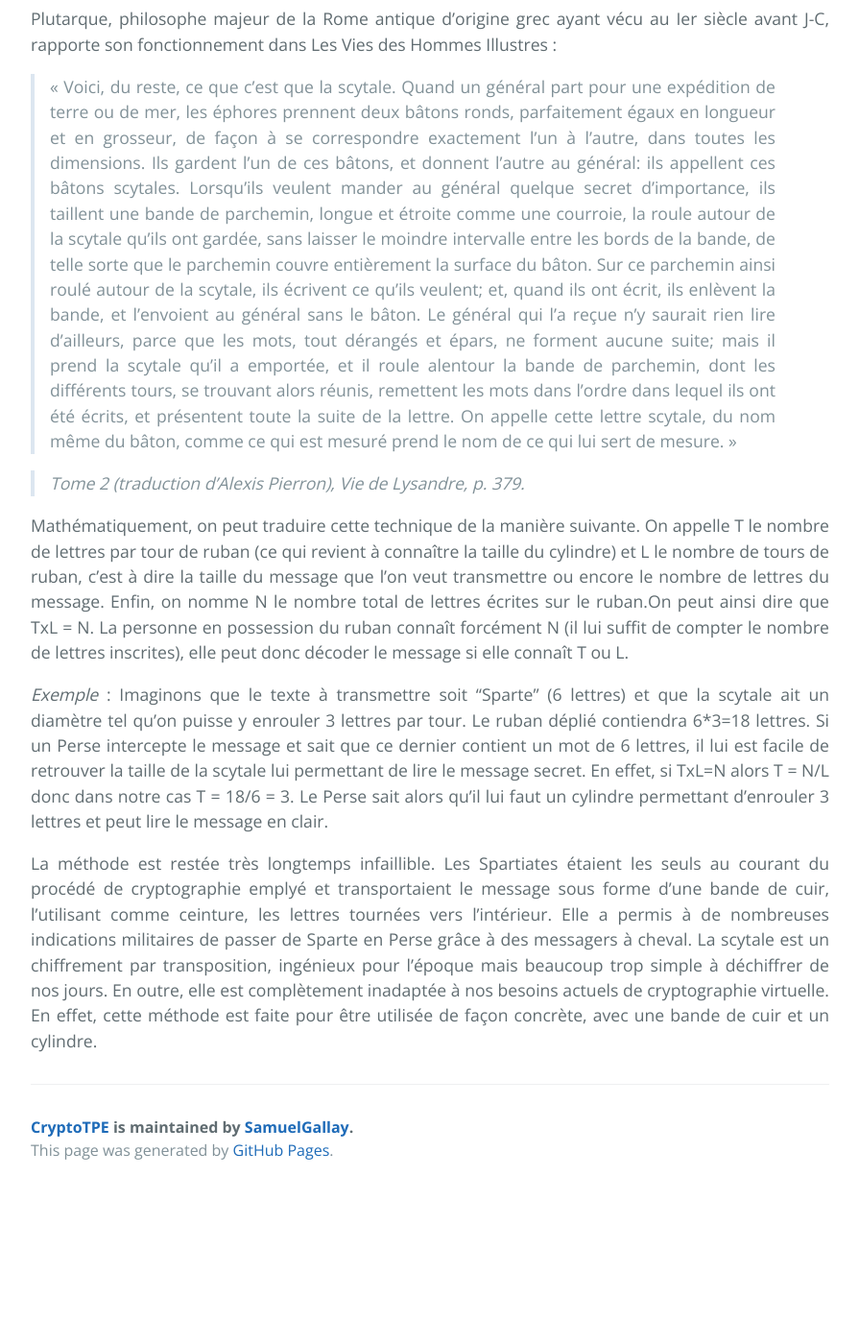
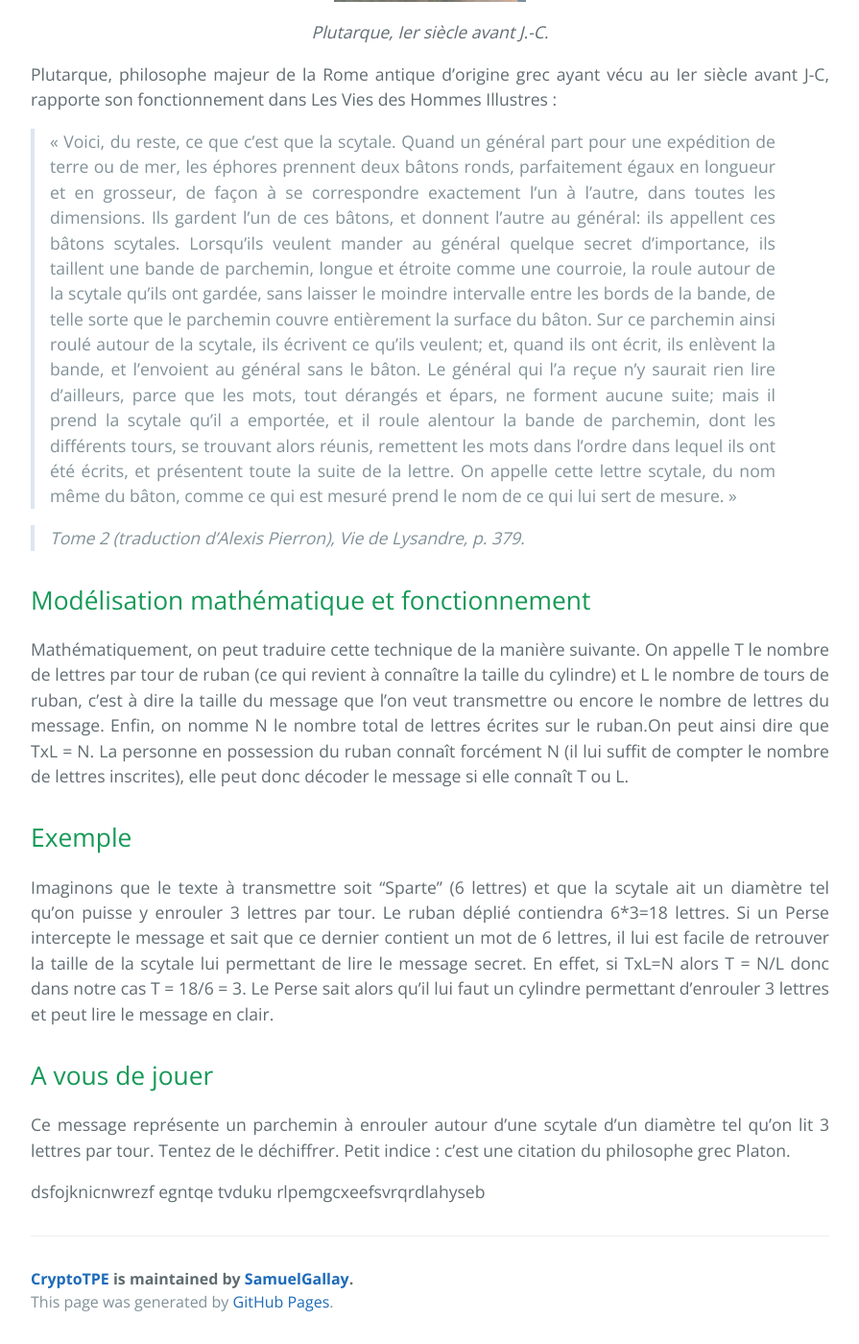
Before and after one commit to SamuelGallay/CryptoTPE, a Jekyll site: the page built from pages/1_Antiquite/1_scytale.md, in a window 1280 px wide and 1400 px high, scrolled down 1431 px. Shown: the whole window at 96% size, without its empty margins (192-1087 px from the left). Built offline with Jekyll 4.4.1, drawn with Linux system fonts in a browser that asks for light colours; our own code applies the rules of GitHub Pages for plain Markdown files; before the commit the page ends 2673 px from its top, so only the background shows below that.

Commit message:
titres et à vous de jouer !
## A vous de jouer
Ce message représente un parchemin à enrouler autour d'une scytale d'un diamètre tel qu'on lit 3 lettres par tour. Tentez de le déchiffrer. Petit indice : c'est une citation du philosophe grec Platon.
dsfojknicnwrezf egntqe tvduku rlpemgcxeefsvrqrdlahyseb

```diff
--- a/pages/1_Antiquite/1_scytale.md
+++ b/pages/1_Antiquite/1_scytale.md
@@ -24,8 +26,16 @@
 
 > *Tome 2 (traduction d'Alexis Pierron), Vie de Lysandre, p. 379.*
 
+## Modélisation mathématique et fonctionnement
+
 Mathématiquement, on peut traduire cette technique de la manière suivante. On appelle T le nombre de lettres par tour de ruban (ce qui revient à connaître la taille du cylindre) et L le nombre de tours de ruban, c’est à dire la taille du message que l’on veut transmettre ou encore le nombre de lettres du message. Enfin, on nomme N le nombre total de lettres écrites sur le ruban.On peut ainsi dire que TxL = N. La personne en possession du ruban connaît forcément N (il lui suffit de compter le nombre de lettres inscrites), elle peut donc décoder le message si elle connaît T ou L.
 
-*Exemple* : Imaginons que le texte à transmettre soit “Sparte” (6 lettres) et que la scytale ait un diamètre tel qu’on puisse y enrouler 3 lettres par tour. Le ruban déplié contiendra 6*3=18 lettres. Si un Perse intercepte le message et sait que ce dernier contient un mot de 6 lettres, il lui est facile de retrouver la taille de la scytale lui permettant de lire le message secret. En effet, si TxL=N alors T = N/L donc dans notre cas T = 18/6 = 3. Le Perse sait alors qu’il lui faut un cylindre permettant d’enrouler 3 lettres et peut lire le message en clair.
+## Exemple
 
-La méthode est restée très longtemps infaillible. Les Spartiates étaient les seuls au courant du procédé de cryptographie emplyé et transportaient le message sous forme d’une bande de cuir, l’utilisant comme ceinture, les lettres tournées vers l’intérieur. Elle a permis à de nombreuses indications militaires de passer de Sparte en Perse grâce à des messagers à cheval. La scytale est un chiffrement par transposition, ingénieux pour l’époque mais beaucoup trop simple à déchiffrer de nos jours. En outre, elle est complètement inadaptée à nos besoins actuels de cryptographie virtuelle. En effet, cette méthode est faite pour être utilisée de façon concrète, avec une bande de cuir et un cylindre.
+Imaginons que le texte à transmettre soit “Sparte” (6 lettres) et que la scytale ait un diamètre tel qu’on puisse y enrouler 3 lettres par tour. Le ruban déplié contiendra 6*3=18 lettres. Si un Perse intercepte le message et sait que ce dernier contient un mot de 6 lettres, il lui est facile de retrouver la taille de la scytale lui permettant de lire le message secret. En effet, si TxL=N alors T = N/L donc dans notre cas T = 18/6 = 3. Le Perse sait alors qu’il lui faut un cylindre permettant d’enrouler 3 lettres et peut lire le message en clair.
+
+## A vous de jouer
+
+Ce message représente un parchemin à enrouler autour d'une scytale d'un diamètre tel qu'on lit 3 lettres par tour. Tentez de le déchiffrer. Petit indice : c'est une citation du philosophe grec Platon.
+
+dsfojknicnwrezf egntqe tvduku rlpemgcxeefsvrqrdlahyseb
```
Also changed, not shown: other parts of pages/1_Antiquite/1_scytale.md (+2 -0 lines).
